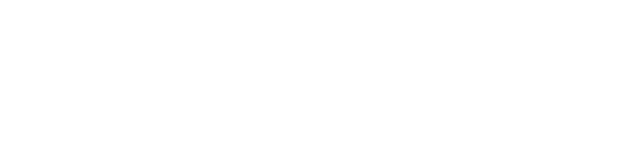
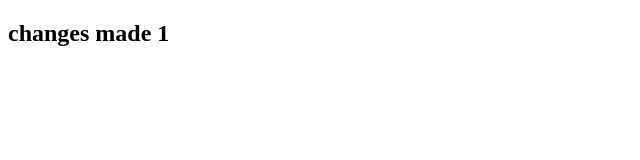
Before and after one commit to Anshul25/crap-portfolio, a plain HTML site: page index.html in a window 1280 px wide. Shown: the whole page, without its empty margins (0-640 px from the left). Drawn offline with Linux system fonts and the light colour scheme.

Commit message:
done changes 1

```diff
--- a/index.html
+++ b/index.html
@@ -6,6 +6,6 @@
     <title>crap-portfolio</title>
 </head>
 <body>
-
+    <h2>changes made 1</h2>
 </body>
 </html>
```
